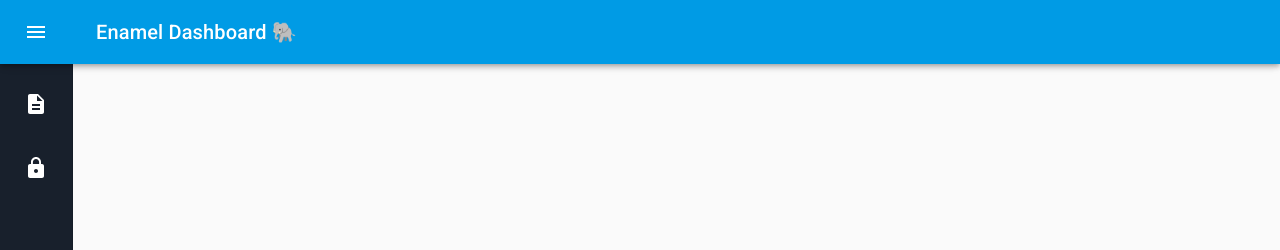
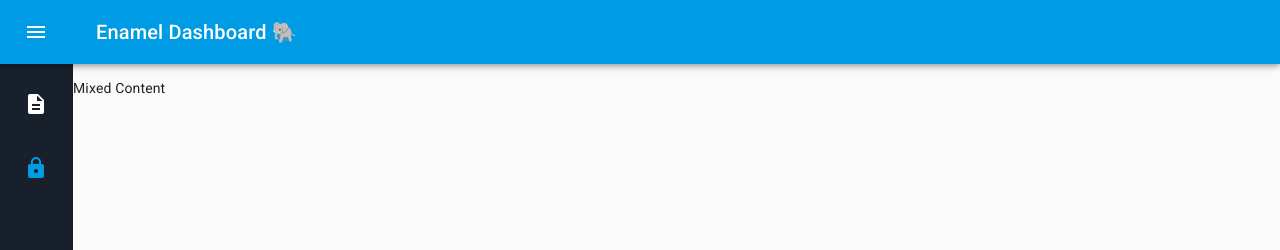
Before and after one commit to googleinterns/step180-2020, a React (Create React App) app: page /mixed-content in a window 1280 px wide. Shown: the top 250 px of the page. Built offline with nearby package versions, Linux system fonts and the light colour scheme.

Commit message:
feature(routes): Add routes
Routes setup were added including two basic routes to show functionality

```diff
--- a/package.json
+++ b/package.json
@@ -26,6 +26,7 @@
     "prop-types": "^15.7.2",
     "react": "^16.13.1",
     "react-dom": "^16.13.1",
+    "react-router-dom": "^5.2.0",
     "react-scripts": "3.4.1",
     "sequelize": "^6.3.3",
     "styled-components": "^5.1.1"
--- /dev/null
+++ b/public/css/main.css
@@ -0,0 +1,7 @@
+/* Links style reset */
+body a {
+  display: contents;
+  text-decoration: none;
+  color: inherit;
+  cursor: pointer;
+}
--- a/public/index.html
+++ b/public/index.html
@@ -9,6 +9,7 @@
   <meta name="description" content="Dashboard for HTTP-related stuff to deprecate in the future by Chrome team" />
   <link rel="stylesheet" href="https://fonts.googleapis.com/css?family=Roboto:300,400,500,700&display=swap" />
   <link rel="apple-touch-icon" href="%PUBLIC_URL%/favicon192.png" />
+  <link rel="stylesheet" href="css/main.css">
 
   <!--
       manifest.json provides metadata used when your web app is installed on a
--- a/src/App.js
+++ b/src/App.js
@@ -1,24 +1,36 @@
 import React from 'react';
 import MainLayout from './layouts/main';
 import {theme} from './config/theme';
+import {
+  BrowserRouter as Router,
+  Switch,
+  Route,
+  Redirect,
+} from 'react-router-dom';
 import CssBaseline from '@material-ui/core/CssBaseline';
-import {
-  ThemeProvider as StyledComponentsThemeProvider,
-} from 'styled-components';
+import {ThemeProvider as StyledProvider} from 'styled-components';
 import {ThemeProvider, StylesProvider} from '@material-ui/core/styles';
+import About from './views/about';
+import MixedContent from './views/mixed-content';
 
 const App = () => {
   return (
     <>
       <CssBaseline />
       <StylesProvider injectFirst>
-        <StyledComponentsThemeProvider theme={theme}>
+        <StyledProvider theme={theme}>
           <ThemeProvider theme={theme}>
-            <MainLayout>
-
-            </MainLayout>
+            <Router>
+              <MainLayout>
+                <Switch>
+                  <Route path="/about" component={About}/>
+                  <Route path="/mixed-content" component={MixedContent}/>
+                  <Redirect to="/about" />
+                </Switch>
+              </MainLayout>
+            </Router>
           </ThemeProvider>
-        </StyledComponentsThemeProvider>
+        </StyledProvider>
       </StylesProvider>
     </>
   );
--- a/src/layouts/main/index.js
+++ b/src/layouts/main/index.js
@@ -5,21 +5,25 @@ import List from '@material-ui/core/List';
 import Typography from '@material-ui/core/Typography';
 import MenuIcon from '@material-ui/icons/Menu';
 import ChevronLeftIcon from '@material-ui/icons/ChevronLeft';
-import ListItem from '@material-ui/core/ListItem';
 import ListItemText from '@material-ui/core/ListItemText';
 import IconButton from '@material-ui/core/IconButton';
 import Https from '@material-ui/icons/Https';
 import Description from '@material-ui/icons/Description';
+import {Link} from 'react-router-dom';
+import {useLocation} from 'react-router-dom';
 import {
   CustomAppBar,
   CustomDrawer,
   CustomIconButton,
+  CustomListItem,
   Content,
   Root,
 } from './styles/elements';
 
 const MainLayout = ({children}) => {
   const [open, setOpen] = useState(false);
+
+  const {pathname} = useLocation();
 
   return (
     <Root>
@@ -41,18 +45,25 @@ const MainLayout = ({children}) => {
       <CustomDrawer open={open} variant="permanent">
         <Toolbar />
         <List>
-          <ListItem button>
+          <Link to="/about">
+            <CustomListItem active={pathname === '/about' ? 'true' : ''} button>
               <IconButton>
                 <Description />
               </IconButton>
               <ListItemText primary="About" />
-          </ListItem>
-          <ListItem button>
+            </CustomListItem>
+          </Link>
+          <Link to="/mixed-content">
+            <CustomListItem
+              active={pathname === '/mixed-content' ? 'true' : ''}
+              button
+            >
               <IconButton>
                 <Https />
               </IconButton>
               <ListItemText primary="Mixed Content" />
-          </ListItem>
+            </CustomListItem>
+          </Link>
         </List>
       </CustomDrawer>
       <Content>
--- a/src/layouts/main/styles/elements.js
+++ b/src/layouts/main/styles/elements.js
@@ -2,7 +2,8 @@ import styled from 'styled-components';
 import Drawer from '@material-ui/core/Drawer';
 import AppBar from '@material-ui/core/AppBar';
 import IconButton from '@material-ui/core/IconButton';
-import {drawerToggles} from './functions';
+import ListItem from '@material-ui/core/ListItem';
+import {drawerToggles, tabToggle} from './functions';
 import {drawerWidth} from './constants';
 
 const Root = styled.div`
@@ -25,8 +26,9 @@ const CustomDrawer = styled(Drawer)`
     ${drawerToggles}
   }
 
-  .MuiSvgIcon-root,.MuiDrawer-paper {
-    color: ${({theme}) => theme.palette.secondary.contrastText} !important;
+  .MuiSvgIcon-root,
+  .MuiDrawer-paper {
+    color: ${({theme}) => theme.palette.secondary.contrastText};
   }
 `;
 
@@ -43,4 +45,15 @@ const CustomIconButton = styled(IconButton)`
   margin-right: 36px;
 `;
 
-export {CustomDrawer, Content, Root, CustomAppBar, CustomIconButton};
+const CustomListItem = styled(ListItem)`
+  ${tabToggle}
+`;
+
+export {
+  CustomDrawer,
+  Content,
+  Root,
+  CustomAppBar,
+  CustomIconButton,
+  CustomListItem,
+};
--- a/src/layouts/main/styles/functions.js
+++ b/src/layouts/main/styles/functions.js
@@ -27,4 +27,16 @@ const drawerToggles = ({open, theme}) => {
   return getClosedDrawerStyles(theme);
 };
 
-export {drawerToggles};
+const getActiveTabStyles = (theme) => css`
+  color: ${theme.palette.primary.main};
+
+  .MuiSvgIcon-root {
+    color: ${theme.palette.primary.main};
+  }
+`;
+
+const tabToggle = ({active, theme}) => {
+  if (active) return getActiveTabStyles(theme);
+};
+
+export {drawerToggles, tabToggle};
--- /dev/null
+++ b/src/views/about/index.js
@@ -0,0 +1,11 @@
+import React from 'react';
+
+const About = () => {
+  return (
+    <>
+      <p>About</p>
+    </>
+  );
+};
+
+export default About;
--- /dev/null
+++ b/src/views/mixed-content/index.js
@@ -0,0 +1,12 @@
+import React from 'react';
+
+const MixedContent = () => {
+  // TO-DO(ernestognw): To fill with mixed-content data graphs
+  return (
+    <>
+      <p>Mixed Content</p>
+    </>
+  );
+};
+
+export default MixedContent;
```
Also changed, not shown: 1 other file (tests, documents, lock files or other folders). Lines whose indentation alone changed are shown as unchanged.
